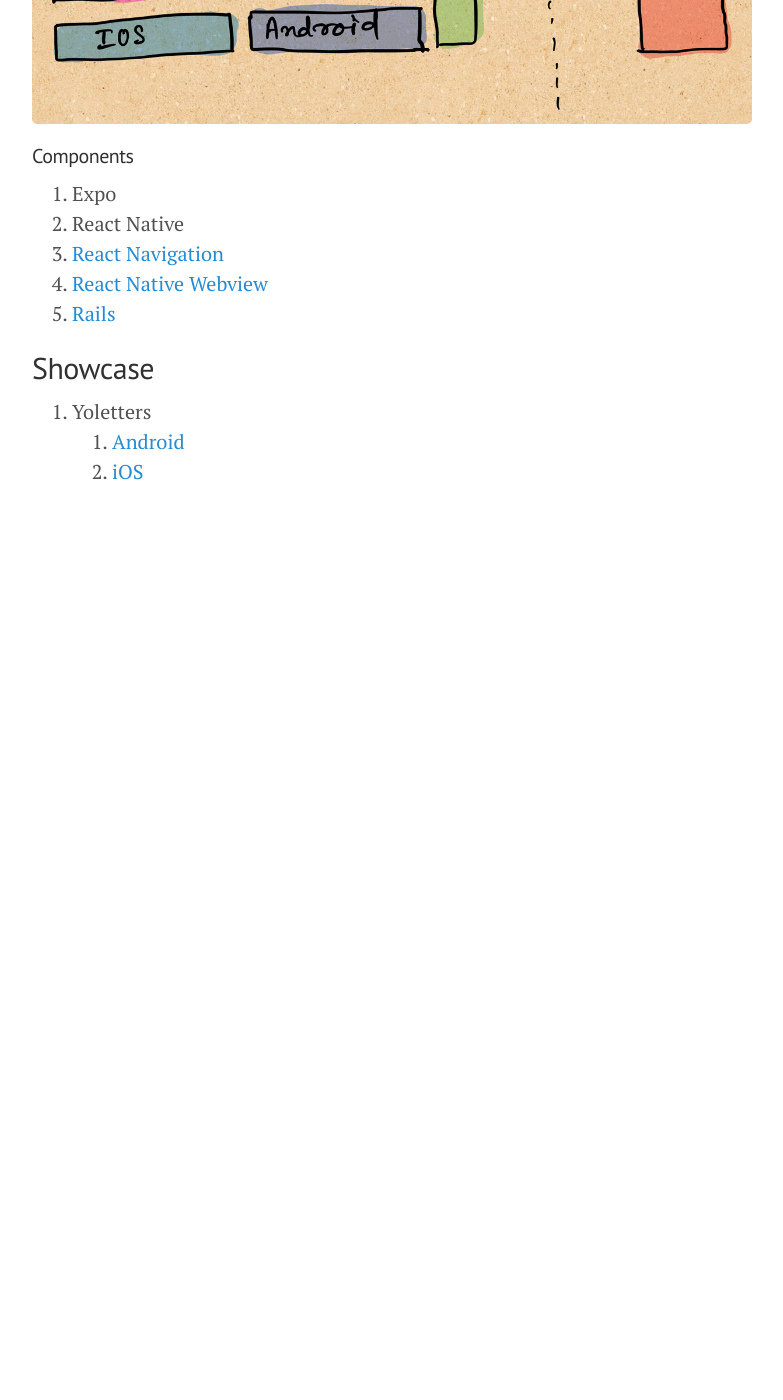
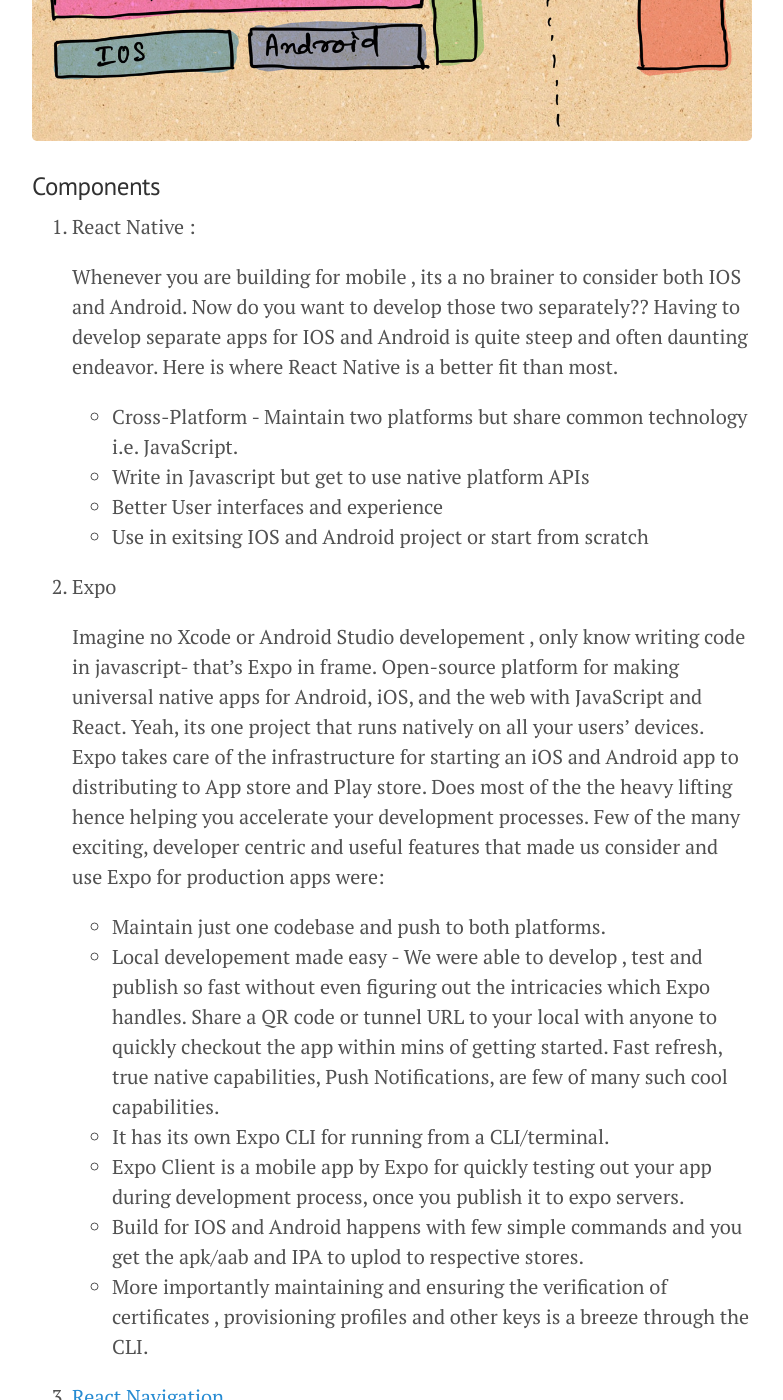
Before and after one commit to tinybitt-io/webtonative.app, a Jekyll site: the page built from index.md, in a window 1280 px wide and 1400 px high, scrolled down 1099 px. Shown: the whole window, without its empty margins (248-1031 px from the left). Built offline with Jekyll 4.4.1, drawn with Linux system fonts in a browser that asks for light colours; before the commit the page ends 1606 px from its top, so only the background shows below that.

Commit message:
Stack section updated

```diff
--- a/index.md
+++ b/index.md
@@ -22,14 +22,34 @@ We desinged the stack keeping in mind that minimal setup required on the native
 
 Central components of this architecture are Expo, Webviews and Server Rendered Html.
 
-#### Architecture
+### Architecture
 
 ![](public/webtonativeapp.jpeg)
 
-#### Components
+### Components
 
-1. Expo
-2. React Native
+1. React Native :
+
+   Whenever you are building for mobile , its a no brainer to consider both IOS and Android. Now do you want to develop those two separately?? Having to develop separate apps for IOS and Android is quite steep and often daunting endeavor. Here is where React Native is a better fit than most.
+      * Cross-Platform - Maintain two platforms but share common technology i.e. JavaScript.
+      * Write in Javascript but get to use native platform APIs
+      * Better User interfaces and experience
+      * Use in exitsing IOS and Android project or start from scratch
+
+2. Expo
+
+   Imagine no Xcode or Android Studio developement , only know writing code in javascript- that's Expo in frame.
+   Open-source platform for making universal native apps for Android, iOS, and the web with JavaScript and React. Yeah, its one project that runs natively on all your users' devices.
+   Expo takes care of the infrastructure for starting an iOS and Android app to distributing to App store and Play store. Does most of the the heavy lifting hence helping you accelerate your development processes.
+   Few of the many exciting, developer centric and useful features that made us consider and use Expo for production apps were:
+
+      * Maintain just one codebase and push to both platforms.
+      * Local developement made easy - We were able to develop , test and publish so fast without even figuring out the intricacies which Expo handles. Share a QR code or tunnel URL to your local with anyone to quickly checkout the app within mins of getting started. Fast refresh, true native capabilities, Push Notifications, are few of many such cool capabilities.
+      * It has its own Expo CLI for running from a CLI/terminal.
+      * Expo Client is a mobile app by Expo for quickly testing out your app during development process, once you publish it to expo servers.
+      * Build for IOS and Android happens with few simple commands and you get the apk/aab and IPA to uplod to respective stores.
+      * More importantly maintaining and ensuring the verification of certificates , provisioning profiles and other keys is a breeze through the CLI.
+
 3. [React Navigation](https://reactnavigation.org)
 4. [React Native Webview](https://github.com/react-native-webview/react-native-webview)
 5. [Rails](https://rubyonrails.org)
```
